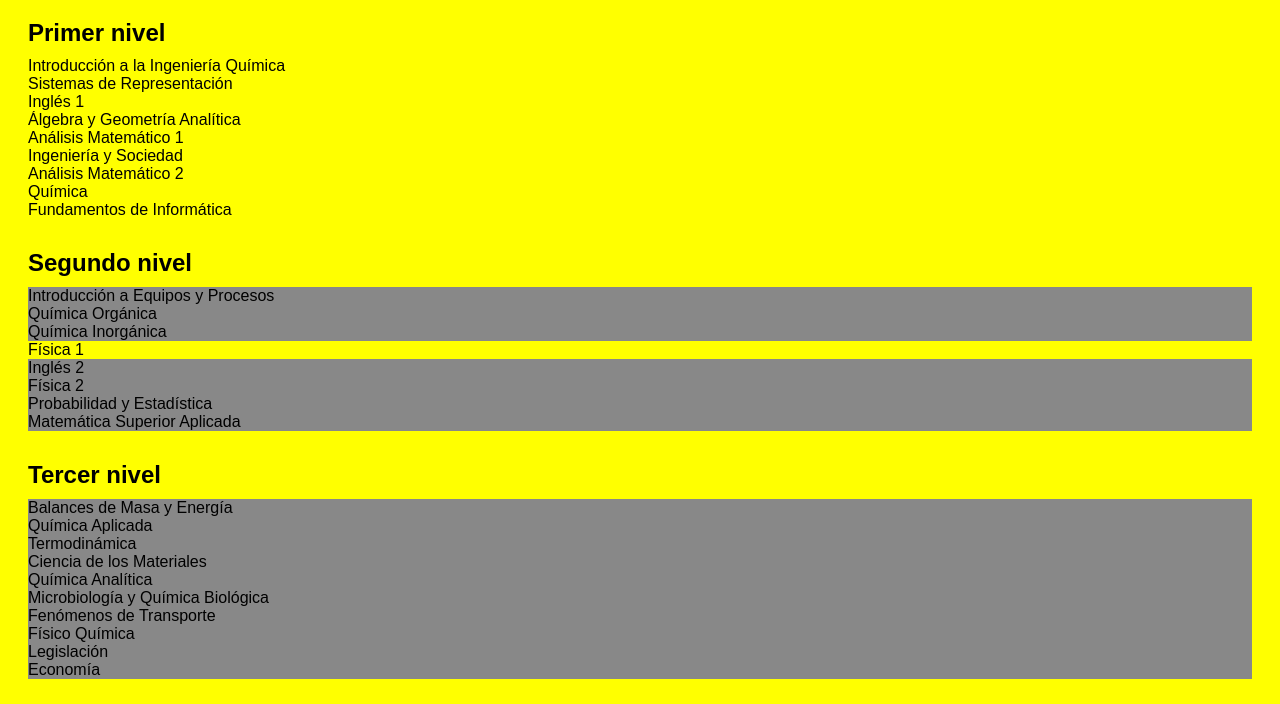
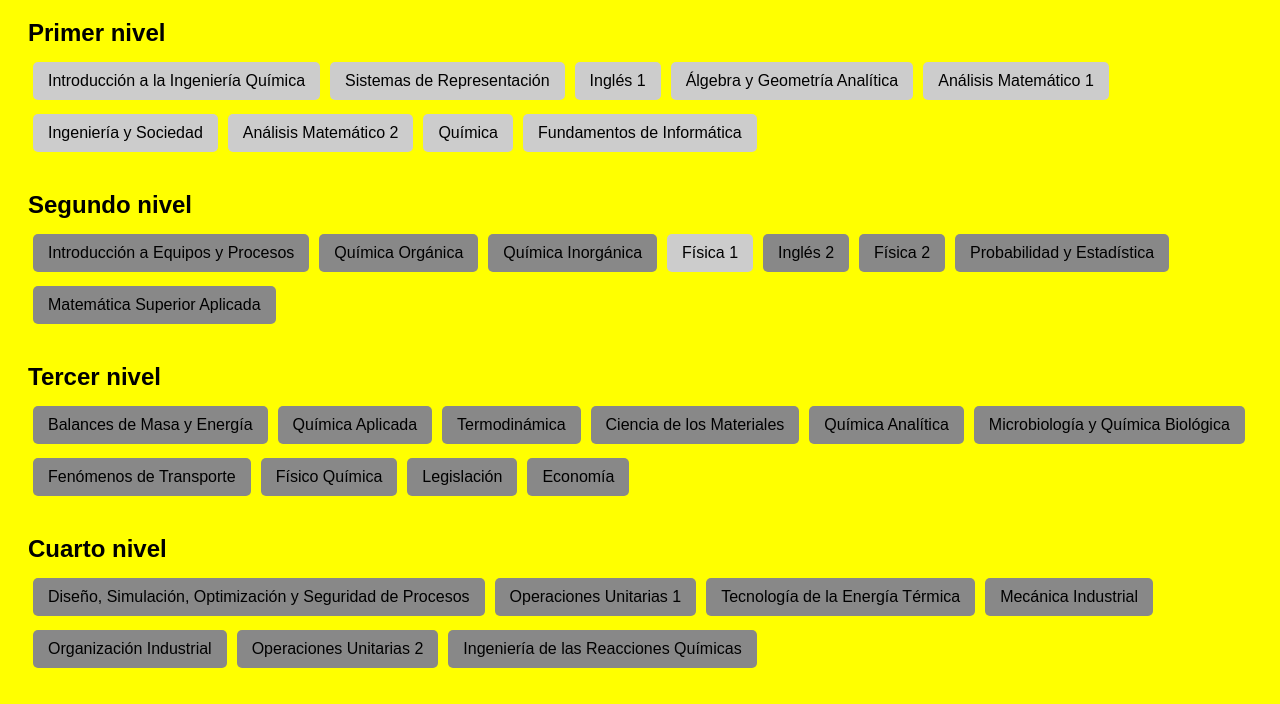
Before and after one commit to prichuailen/plan, a plain HTML site: page index.html in a window 1280 px wide. Shown: the part 89-793 px from the top of the page. Drawn offline with Linux system fonts and the light colour scheme.

Commit message:
Update index.html

```diff
--- a/index.html
+++ b/index.html
@@ -17,14 +17,14 @@
       margin-bottom: 10px;
     }
     .materia {
-      /* display: inline-block;
+       display: inline-block;
       margin: 5px;
       padding: 10px 15px;
       border-radius: 5px;
       background-color: #ccc;
       color: #000;
       cursor: pointer;
-      user-select: none;*/
+      user-select: none;
       position: relative;
       overflow: hidden;
     }
```
